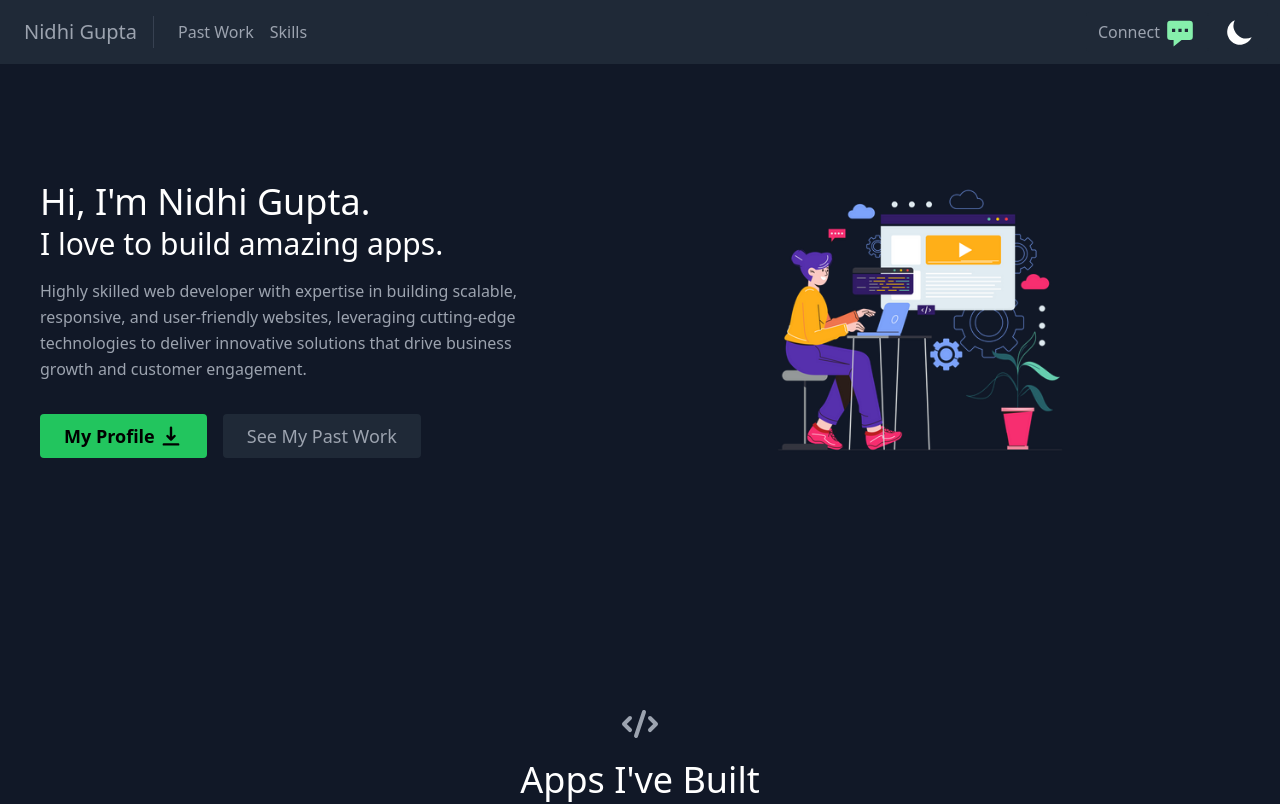
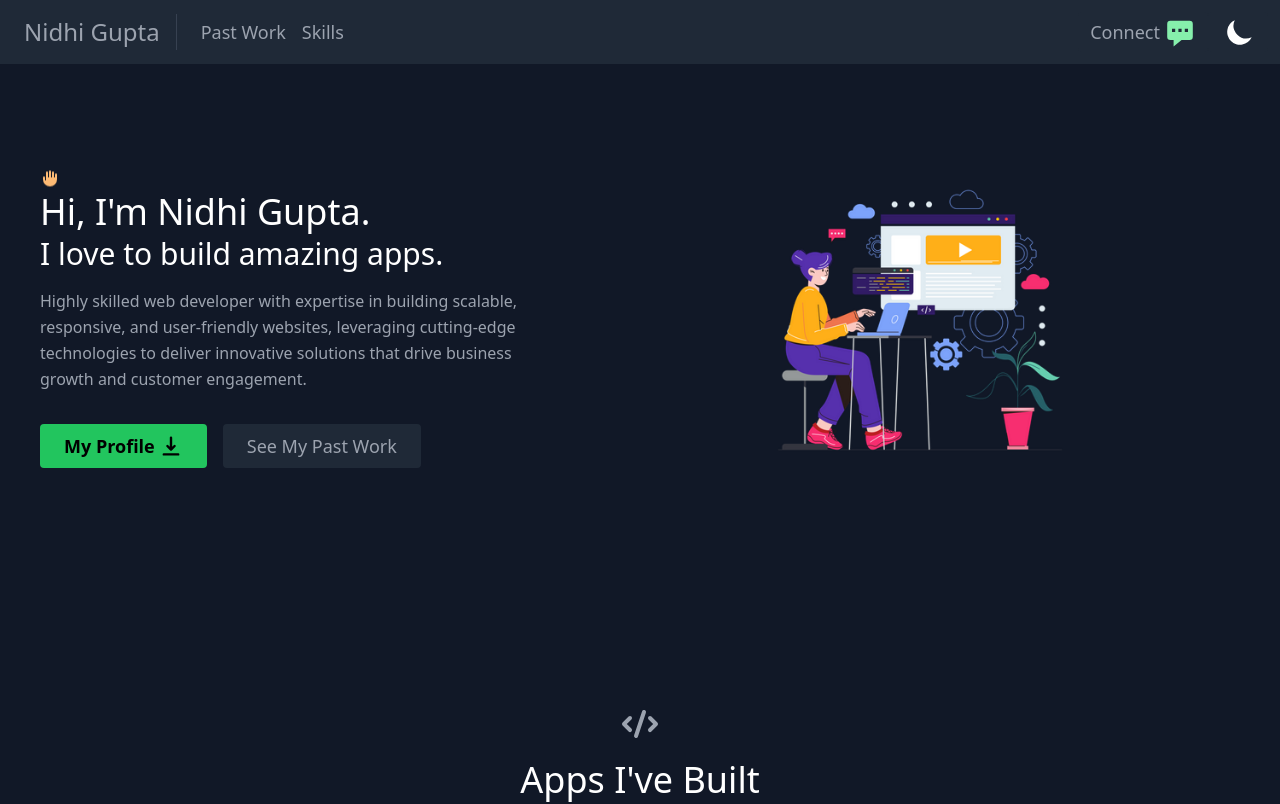
Before and after one commit to nidhi-gupta-1/portfolio, a React (Create React App) app: page / in a window 1280 px wide. Shown: the top 804 px of the page. Built offline with nearby package versions, Linux system fonts and the light colour scheme.

Commit message:
new changes

```diff
--- a/src/components/About.js
+++ b/src/components/About.js
@@ -1,5 +1,5 @@
 import React from "react";
-import { DownloadIcon } from "@heroicons/react/solid";
+import { DownloadIcon, HandIcon } from "@heroicons/react/solid";
 
 export default function About() {
 
@@ -21,7 +21,8 @@ export default function About() {
       <div className="container mx-auto flex px-10 pb-32 pt-16 md:flex-row flex-col items-center">
         <div className="lg:flex-grow md:w-1/2 lg:pr-24 md:pr-16 flex flex-col md:items-start md:text-left mb-16 md:mb-0 items-center text-center">
           <h1 className="title-font sm:text-4xl text-3xl mb-4 font-medium dark:text-white">
-            Hi, I'm Nidhi Gupta.
+          <HandIcon className="w-5 h-5 animate-bounce text-orange-300"/>
+           Hi, I'm Nidhi Gupta.
             <br className="hidden lg:inline-block" />
             <span className="sm:text-3xl text-2xl">I love to build amazing
               apps.</span>
--- a/src/components/Navbar.js
+++ b/src/components/Navbar.js
@@ -13,11 +13,11 @@ export default function Navbar({theme, setTheme}) {
     <header className="dark:bg-gray-800 bg-gray-100 md:sticky top-0 z-10">
       <div className="container mx-auto flex flex-wrap p-3 flex-col md:flex-row items-center">
         <div className="title-font font-medium mb-4 md:mb-0">
-          <a href="#about" className="ml-3 text-xl">
+          <a href="#about" className="ml-3 text-2xl">
             Nidhi Gupta
           </a>
         </div>
-        <nav className="md:mr-auto md:ml-4 md:py-1 md:pl-4 md:border-l md:border-gray-700	flex flex-wrap items-center text-base justify-center">
+        <nav className="md:mr-auto md:ml-4 md:py-1 md:pl-4 md:border-l md:border-gray-700	flex flex-wrap items-center text-lg justify-center">
           <a href="#projects" className="px-2 dark:hover:bg-gray-700 hover:bg-gray-200 rounded">
             Past Work
           </a>
@@ -27,7 +27,7 @@ export default function Navbar({theme, setTheme}) {
         </nav>
         <a
           href="#contact"
-          className="inline-flex items-center dark:bg-gray-800 border-0 py-1 px-3 focus:outline-none dark:hover:bg-gray-700 hover:bg-gray-200 rounded text-base mt-4 md:mt-0"
+          className="inline-flex items-center dark:bg-gray-800 border-0 py-1 px-3 focus:outline-none dark:hover:bg-gray-700 hover:bg-gray-200 rounded text-lg mt-4 md:mt-0"
           >
             Connect
             <ChatAltIcon className="w-8 h-8 ml-1 text-green-300" />
```
